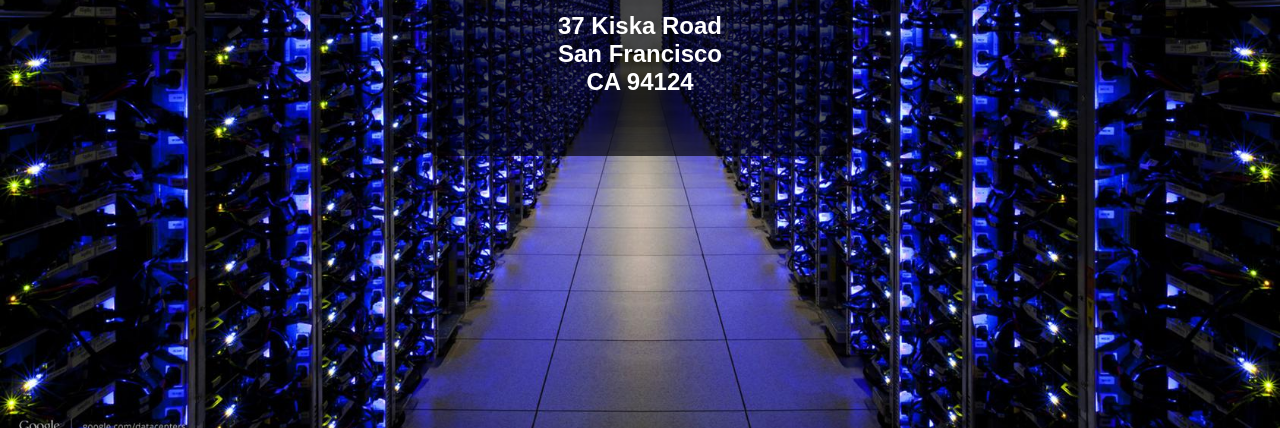
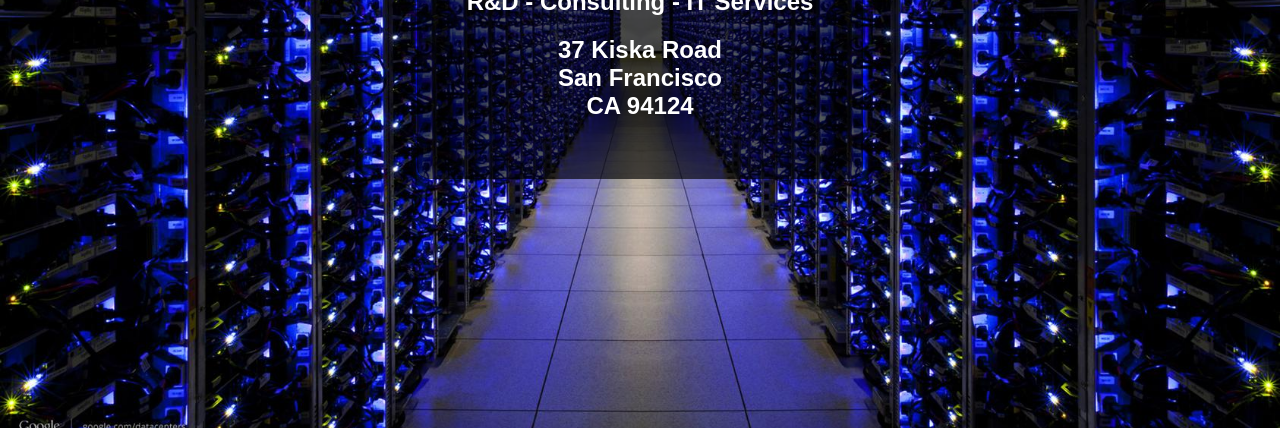
Before and after one commit to PreussLabsLLC/PreussLabsLLC.github.io, a plain HTML site: page index.html in a window 1280 px wide. Shown: the part 372-800 px from the top of the page. Drawn offline with Linux system fonts and the light colour scheme.

Commit message:
Update index.html

```diff
--- a/index.html
+++ b/index.html
@@ -62,7 +62,7 @@
 <body>
   <div class="contact">
     <h1>Preuss Labs LLC</h1>
-<h2><R&D - Consulting - IT Services<br>
+<h2>R&D - Consulting - IT Services<br>
 <p></p>
 37 Kiska Road<br>
 San Francisco<br>
```
